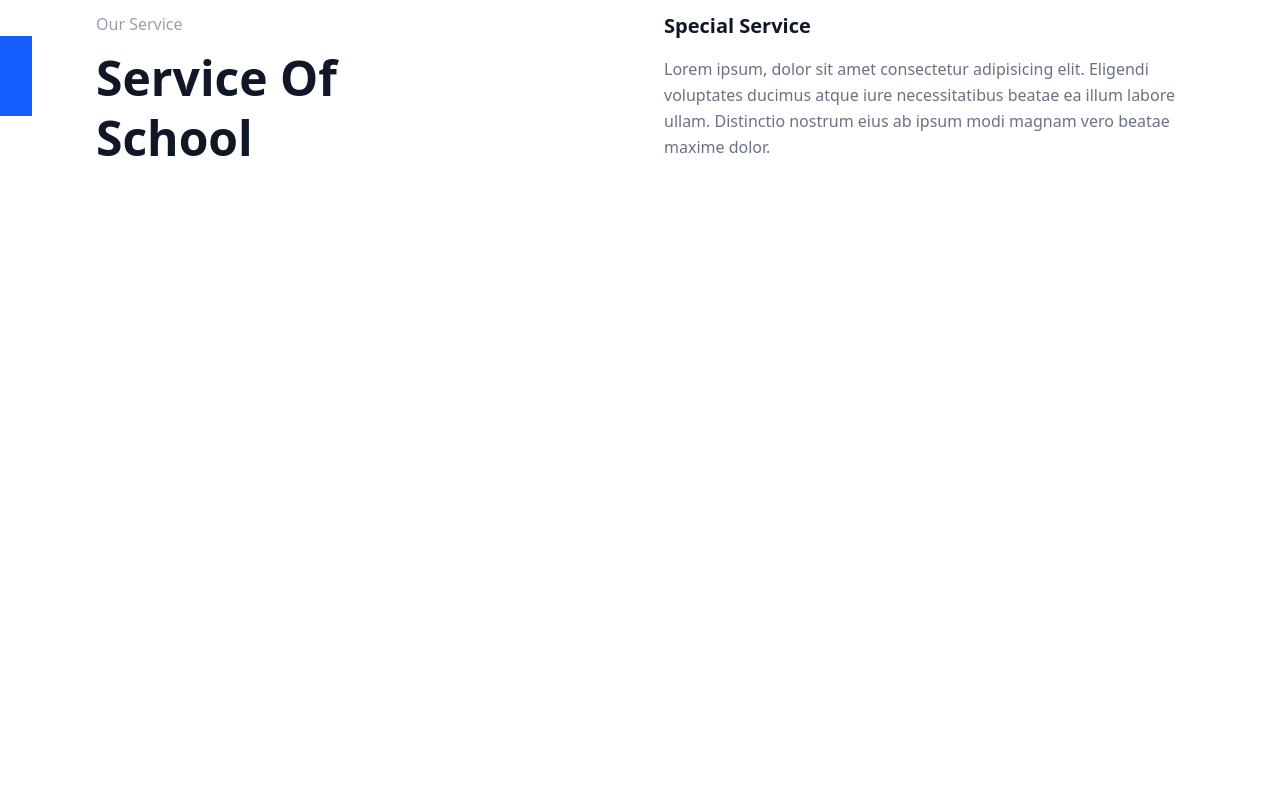
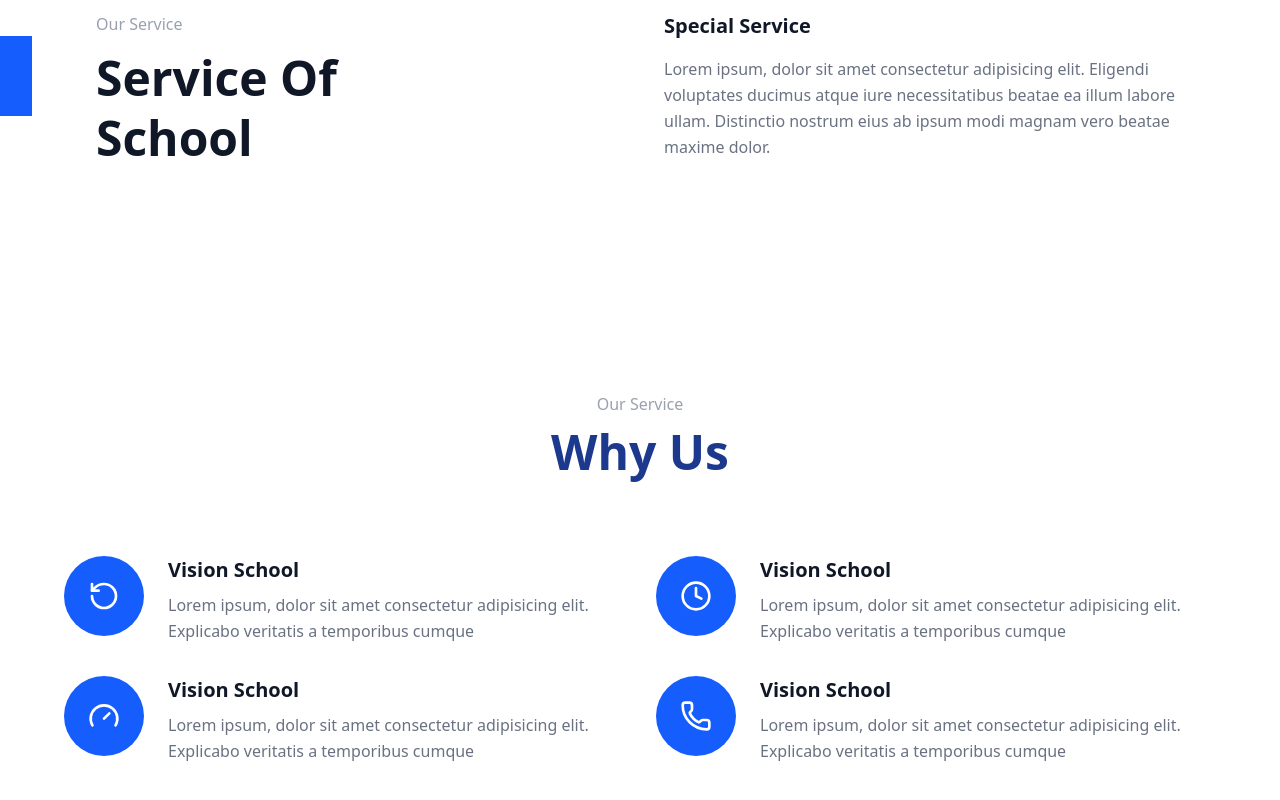
Before and after one commit to ronikjoshi/Personal_Dashboard_React, a React (Vite) app: page / in a window 1280 px wide. Shown: the part 3540-4340 px from the top of the page. Before the commit the page ends 4028 px from the top, so only its background shows below. Built offline with nearby package versions, Linux system fonts and the light colour scheme.

Commit message:
WhyUs section completed

```diff
--- a/src/components/WhyUs.jsx
+++ b/src/components/WhyUs.jsx
@@ -1,4 +1,5 @@
 import { Clock, Gauge, Phone, RotateCcw } from "lucide-react"
+import React from "react";
 
 
 const WhyUs = () => {
@@ -28,12 +29,42 @@ const WhyUs = () => {
   return (
     <section id="whyus" className="bg-white py-12 sm:py-16 lg:py-24 px-4 sm:px-6">
         <div className="max-w-6xl mx-auto">
-            <div>
-
+            <div className="text-center mb-12 sm:mb-16 lg:mb-20"
+            data-aos='fade-up'>
+                <p className="text-gray-400 mb-3 text-sm sm:text-base">
+                    Our Service
+                </p>
+                <h2 className="text-3xl sm:text-4xl lg:text-5xl font-extrabold text-blue-900">
+                    Why Us
+                </h2>
+            </div>
+            <div className="grid grid-cols-1 md:grid-cols-2 gap-8 sm:gapp-16">
+                {items.map((item, index) => (
+                    <div
+                    key={index}
+                    className="flex items-start gap-4 sm:gap-6"
+                    data-aos='fade-up'
+                    data-aos-delay={index * 100}
+                    >
+                        <div className="flex items-center justify-center w-12 h-12 sm:w-16 sm:h-16 lg:w-20 lg:h-20 rounded-full bg-blue-600 text-white shrink-0 p-3 sm:p-4">
+                            <div className="w-6 h-6 sm:w-8 sm:h-8">
+                                {React.cloneElement(item.icon, {size: "100%"})}
+                            </div>
+                        </div>
+                        <div>
+                            <h3 className="text-lg sm:text-xl font-semibold text-gray-900 mb-2">
+                                {item.title}
+                            </h3>
+                            <p className="text-gray-500 leading-relaxed text-sm sm:text-base">
+                                {item.desc}
+                            </p>
+                        </div>
+                    </div>
+                ))}
             </div>
         </div>
     </section>
-  )
-}
+  );
+};
 
 export default WhyUs
```
